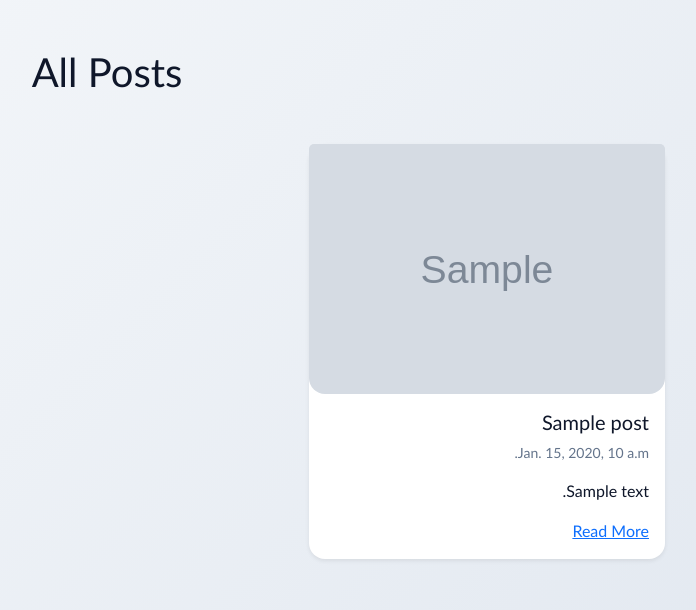
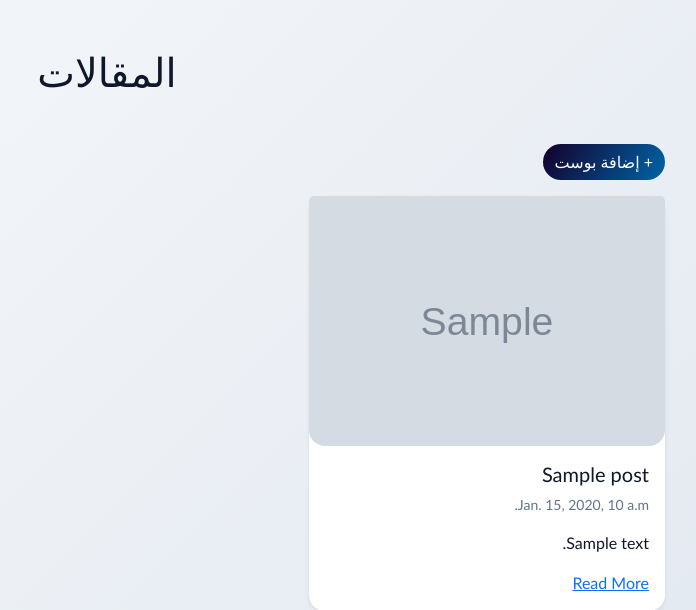
Before and after one commit to M7mdQash/LegalQistas, a Django app: page /posts/ in a window 1280 px wide. Shown: the part 108-718 px from the top of the page, without its empty margins (533-1229 px from the left). Run offline with Django 5.2, Linux system fonts and the light colour scheme; a user stored in the database is signed in; tables that the repository leaves empty hold one stand-in row (values such as "Sample post"); grey boxes marked "Sample" are stand-in pictures.

Commit message:
Create posts

```diff
--- a/LegalQistas/posts/templates/posts/posts.html
+++ b/LegalQistas/posts/templates/posts/posts.html
@@ -4,7 +4,14 @@
 
 <div class="container py-5">
 
-    <h1 class="text-center mb-5">All Posts</h1>
+    <h1 class="text-center mb-5">المقالات</h1>
+    {% if request.user.is_authenticated and request.user.role == lawyer %}
+        <div class="text-end mb-3">
+            <a href="{% url 'posts:create_post_view' %}" class="btn btn-dark rounded-pill">
+                + إضافة بوست
+            </a>
+        </div>
+    {% endif %}
 
     <div class="row">
 
```
Also changed, not shown: LegalQistas/posts/admin.py (+9 -0 lines), LegalQistas/media/media/Perjanjian.jpg (added), LegalQistas/media/media/توثيق_العقود_والمستندات_في_الإمارات_العربية_المتحدة.jpg (added), LegalQistas/media/profile_images/download_2.jpg (added).
